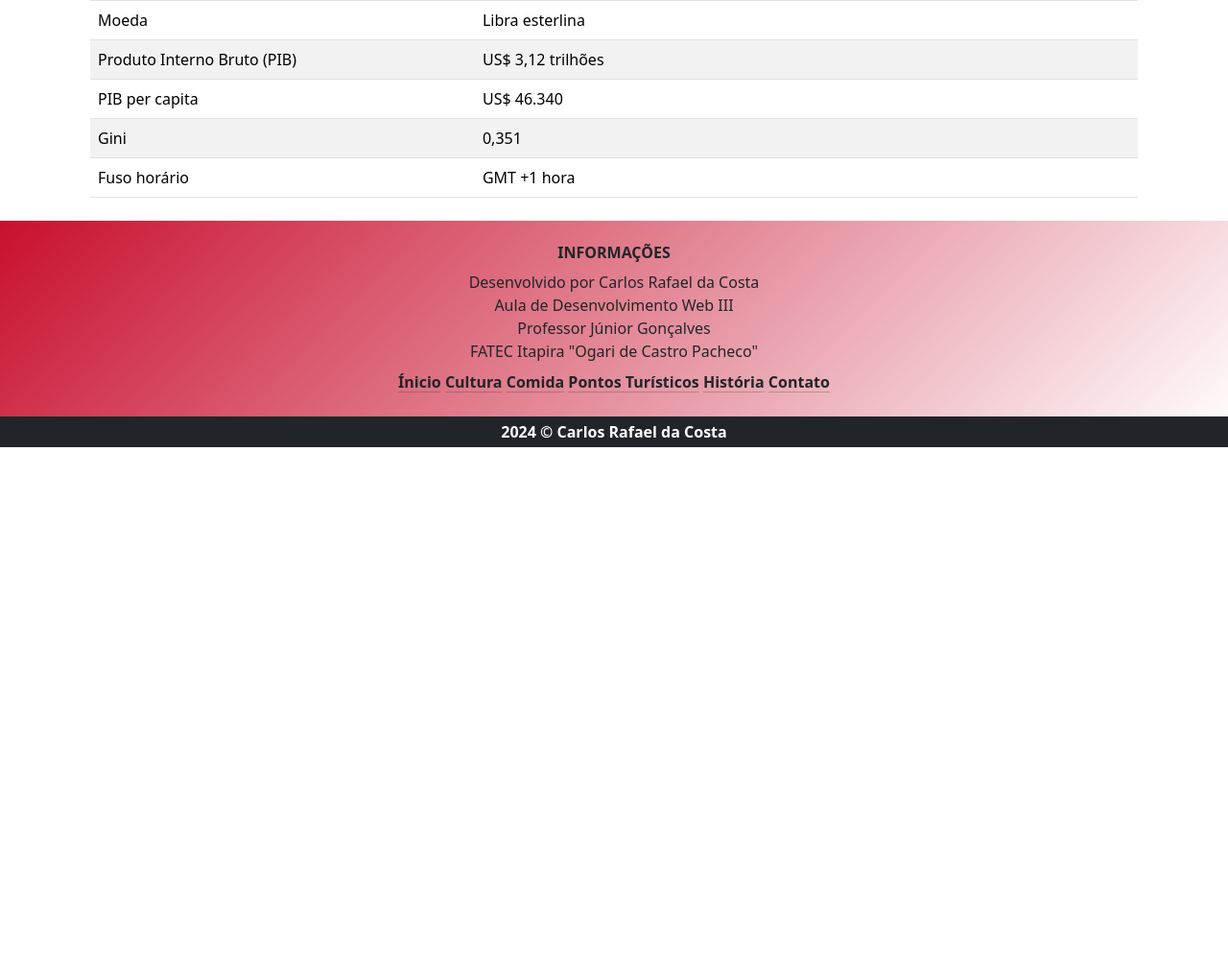
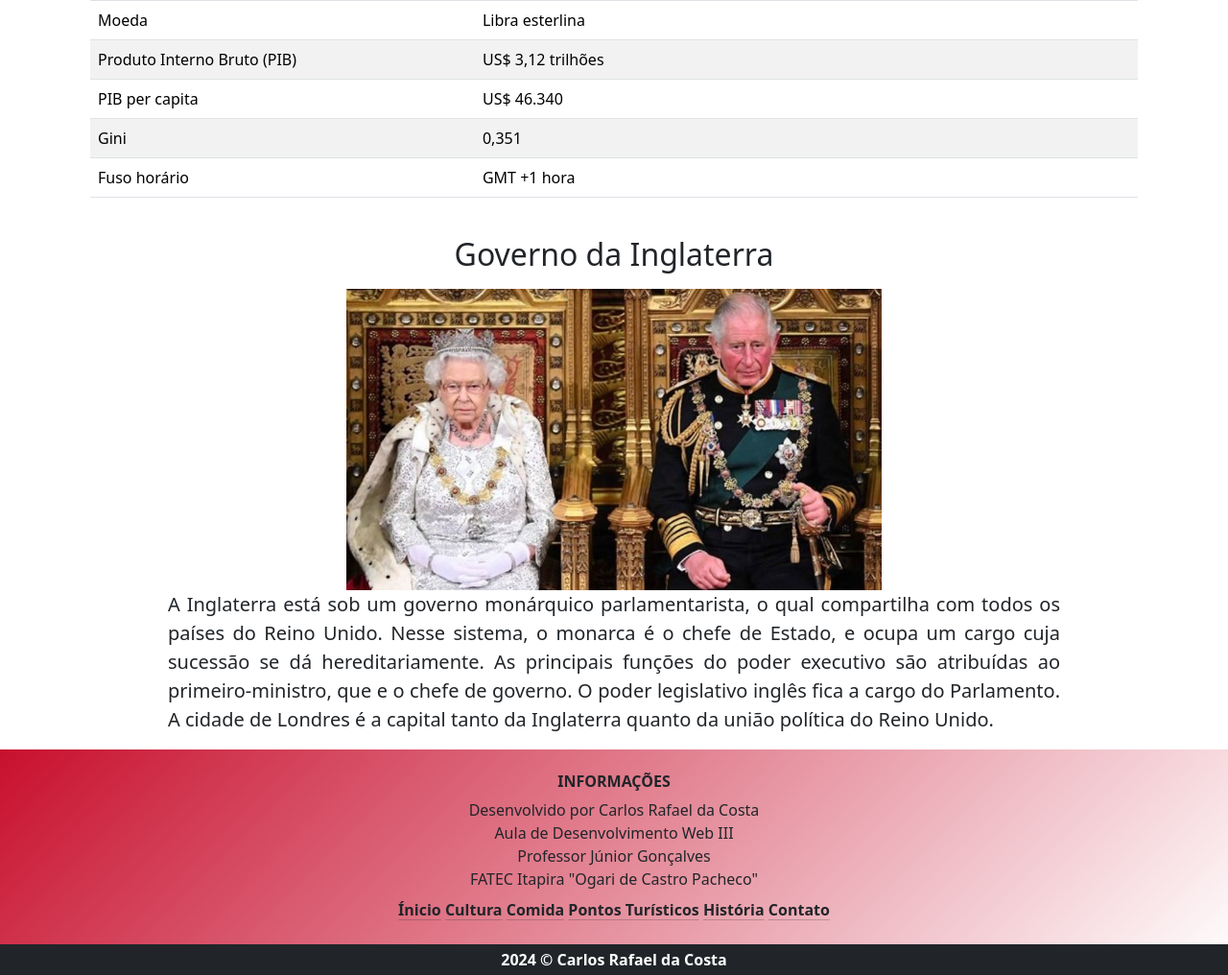
Before and after one commit to rrafaelc/VoltaAoMundo-Inglaterra, a PHP site: page /historia.html in a window 1280 px wide. Shown: the part 1309-2325 px from the top of the page at 96% size. Before the commit the page ends 1775 px from the top, so only its background shows below. Run offline with PHP 8.4, Linux system fonts and the light colour scheme.

Commit message:
fat: governo da inglaterra - historia

```diff
--- a/assets/styles/historia.css
+++ b/assets/styles/historia.css
@@ -1,4 +1,4 @@
-.historia-principal p {
+.historia p {
   text-align: justify;
 }
 
--- a/historia.html
+++ b/historia.html
@@ -61,13 +61,13 @@
       </div>
     </nav>
 
-    <main class="container-lg">
+    <main class="container-lg historia">
       <div class="row">
         <h1 class="display-5 my-2 text-center">História</h1>
       </div>
       <div class="historia-principal">
         <img
-          src="./assets/images/bandeira-inglaterra.jpg"
+          src="./assets/images/historia/bandeira-inglaterra.jpg"
           class="bandeira-inglaterra d-block col-sm-4 col-xxl-2 img-fluid"
           alt="Bandeira da inglaterra"
         />
@@ -191,6 +191,26 @@
           </tbody>
         </table>
       </div>
+
+      <div class="row">
+        <h2 class="text-center my-3">Governo da Inglaterra</h2>
+      </div>
+      <div class="col-sm-10 col-md-8 col-xl-6 mx-auto">
+        <img
+          src="./assets/images/historia/governo.jpg"
+          class="d-block img-fluid"
+          alt="Governo da inglaterra"
+        />
+      </div>
+      <p class="lead col-sm-10 mx-auto">
+        A Inglaterra está sob um governo monárquico parlamentarista, o qual
+        compartilha com todos os países do Reino Unido. Nesse sistema, o monarca
+        é o chefe de Estado, e ocupa um cargo cuja sucessão se dá
+        hereditariamente. As principais funções do poder executivo são
+        atribuídas ao primeiro-ministro, que e o chefe de governo. O poder
+        legislativo inglês fica a cargo do Parlamento. A cidade de Londres é a
+        capital tanto da Inglaterra quanto da união política do Reino Unido.
+      </p>
     </main>
 
     <footer class="footer">
```
Also changed, not shown: assets/images/historia/bandeira-inglaterra.jpg (renamed from assets/images/bandeira-inglaterra.jpg), assets/images/historia/governo.jpg (added).
